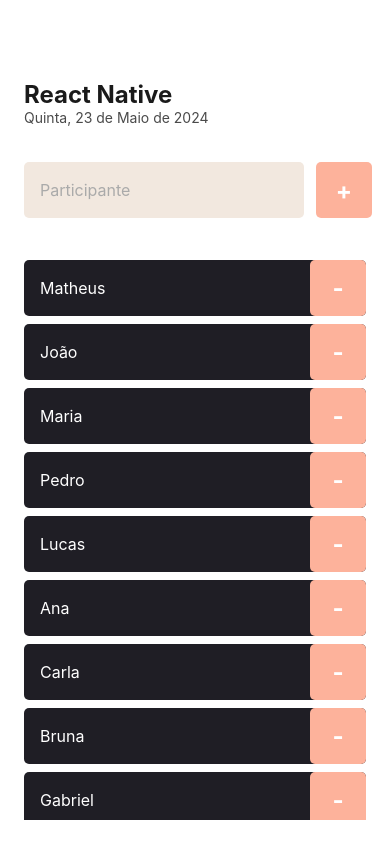
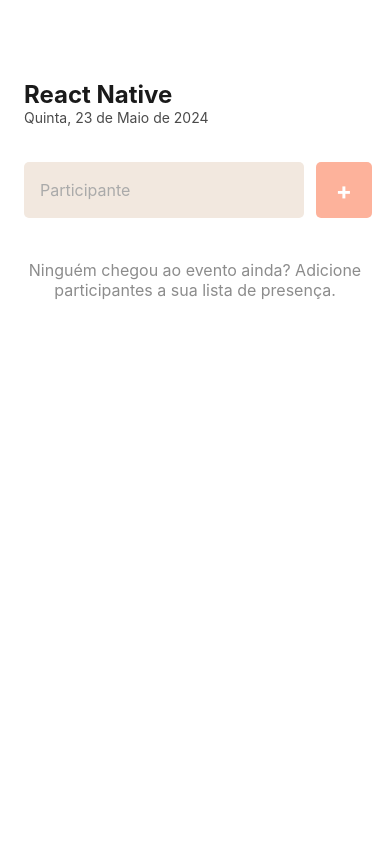
Before and after one commit to MatheusAmon12/imhere, a React Native app: screen / in a window 390 px wide. Built offline with nearby package versions, Linux system fonts and the light colour scheme.

Commit message:
feat: add state to participants name and participants list

```diff
--- a/src/components/Form/index.tsx
+++ b/src/components/Form/index.tsx
@@ -1,19 +1,17 @@
-import { Alert, Text, TextInput, TouchableOpacity, View } from "react-native"
+import { NativeSyntheticEvent, Text, TextInput, TextInputChangeEventData, TouchableOpacity, View } from "react-native"
 
 import { styles } from "./styles"
+import { useState } from "react"
 
 type FormProps = {
-    participantsList: string[]
+    onAdd: (name: string) => void
 }
 
-export function Form ({ participantsList }: FormProps) {
-    const handleParticipantAdd = () => {
-        if (participantsList.includes('Matheus')) {
-            return Alert.alert(
-                "Participante existente",
-                "Já existe um participante com esse nome",
-            )
-        }
+export function Form ({ onAdd }: FormProps) {
+    const [name, setName] = useState<string>('')
+
+    const handleChange = (name: string) => {
+        setName(name.trim())
     }
 
     return (
@@ -22,10 +20,12 @@
                 style={styles.input}
                 placeholder="Participante"
                 placeholderTextColor="#aaaaaa"
+                keyboardType="default"
+                onChangeText={handleChange}
             />
             <TouchableOpacity
                 style={styles.button}
-                onPress={handleParticipantAdd}
+                onPress={() => onAdd(name)}
             >
                 <Text style={styles.buttonText}>+</Text>
             </TouchableOpacity>
--- a/src/components/Form/styles.ts
+++ b/src/components/Form/styles.ts
@@ -13,7 +13,7 @@
         backgroundColor: '#F2E8DF',
         borderRadius: 5,
         height: 56,
-        color: '#FDFCFE',
+        color: '#1A1A1A',
         padding: 16,
         fontSize: 16,
         flex: 1,
--- a/src/components/Participant/styles.ts
+++ b/src/components/Participant/styles.ts
@@ -27,5 +27,5 @@
         color: '#FFF',
         fontSize: 24,
         fontWeight: 'bold',
-    }
+    },
 })
--- a/src/screens/Home/index.tsx
+++ b/src/screens/Home/index.tsx
@@ -2,26 +2,21 @@
 import { styles } from "./styles"
 import { Form } from "../../components/Form"
 import { Participant } from "../../components/Participant"
+import { useState } from "react"
 
 export function Home () {
-  const participants = [
-    "Matheus",
-    "João",
-    "Maria",
-    "Pedro",
-    "Lucas",
-    "Ana",
-    "Carla",
-    "Bruna",
-    "Gabriel",
-    "Luciana",
-    "Vitoria",
-    "Isabela",
-    "Lara",
-    "Mariana",
-    "Bruno",
-    "Vitor",
-  ]
+  const [participants, setParticipants] = useState<string[]>([])
+
+  const handleParticipantAdd = (name: string) => {
+    if (participants.includes(name)) {
+        return Alert.alert(
+            "Participante existente",
+            "Já existe um participante com esse nome",
+        )
+    }
+
+    setParticipants(prev => [name, ...prev])
+  }
 
   const handleParticipantRemover = (name: string) => {
     Alert.alert(
@@ -44,7 +39,7 @@
     <View style={styles.view}>
       <Text style={styles.title}>React Native</Text>
       <Text style={styles.subTitle}>Quinta, 23 de Maio de 2024</Text>
-      <Form participantsList={participants} />
+      <Form onAdd={handleParticipantAdd} />
       <FlatList
         data={participants}
         keyExtractor={(item) => item}
@@ -55,6 +50,11 @@
             onRemove={() => handleParticipantRemover(item)}
           />
         )}
+        ListEmptyComponent={(
+          <Text style={styles.listEmptyText}>
+            Ninguém chegou ao evento ainda? Adicione participantes a sua lista de presença.
+          </Text>
+        )}
         showsVerticalScrollIndicator={false}
       />
     </View>
--- a/src/screens/Home/styles.ts
+++ b/src/screens/Home/styles.ts
@@ -12,7 +12,13 @@
     },
     view: {
         padding: 24,
+        paddingBottom: 0,
         backgroundColor: '#FFF',
         flex: 1,
     },
+    listEmptyText: {
+        textAlign: 'center',
+        fontSize: 16,
+        color: '#8C8C8C',
+    }
 })
```
